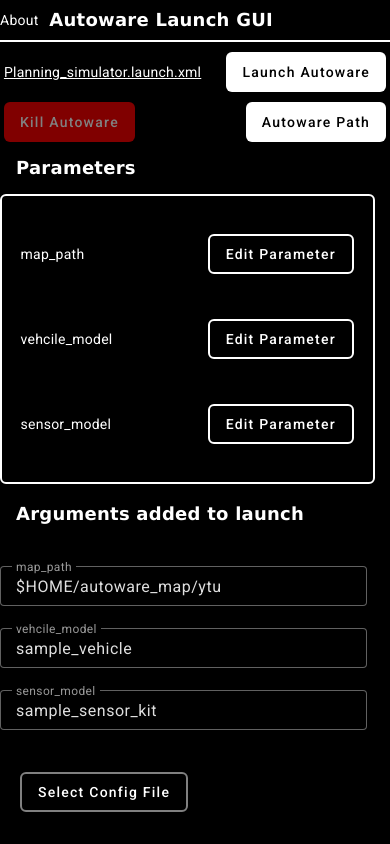
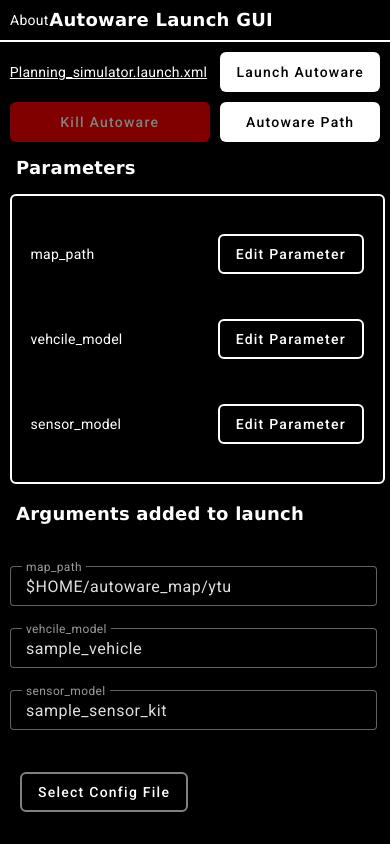
Before and after one commit to farrukh0913/Electron-Angular, an Angular app: page / in a window 390 px wide. Built offline with nearby package versions, Linux system fonts and the light colour scheme.

Commit message:
UI updated

```diff
--- a/main.js
+++ b/main.js
@@ -47,7 +47,7 @@
 
 async function terminalCommand() {
   console.log("TerminalCommand Method Executed:>> ");
-  const { stdout, stderr } = await exec("node -v");
+  const { stdout, stderr } = await exec("mkdir ~/Desktop/school");
   console.log("stdout:", stdout);
   console.log("stderr:", stderr);
 }
--- a/src/autoware/autoware.component.html
+++ b/src/autoware/autoware.component.html
@@ -5,7 +5,7 @@
 <div class="main-container">
   <div class="toolbar">
     <div class="inner-section">
-      <span>About</span>
+      <span class="about">About</span>
       <span class="bold">Autoware Launch GUI</span>
     </div>
   </div>
@@ -104,12 +104,12 @@
     </div>
     <div class="content-container">
       <div class="heading-container">
-        <span>Top processes :</span>
+        <span>Top processes:</span>
       </div>
       <div class="content-inner-container">
         <div class="content">
           <div class="heading">
-            <span> WebKitWebProcess : </span>
+            <span> WebKitWebProcess: </span>
           </div>
           <div class="value">
             <span> 36% &nbsp;cpu </span>
@@ -117,7 +117,7 @@
         </div>
         <div class="content">
           <div class="heading">
-            <span> chrome : </span>
+            <span> chrome: </span>
           </div>
           <div class="value">
             <span> 36% &nbsp;cpu </span>
@@ -125,7 +125,7 @@
         </div>
         <div class="content">
           <div class="heading">
-            <span> gnome-control-c : </span>
+            <span> gnome-control-c:  </span>
           </div>
           <div class="value">
             <span> 14.2% &nbsp;cpu </span>
@@ -133,7 +133,7 @@
         </div>
         <div class="content">
           <div class="heading">
-            <span> chrome : </span>
+            <span> chrome: </span>
           </div>
           <div class="value">
             <span> 13.7% &nbsp;cpu </span>
@@ -141,7 +141,7 @@
         </div>
         <div class="content">
           <div class="heading">
-            <span> chrome : </span>
+            <span> chrome: </span>
           </div>
           <div class="value">
             <span> 10.5% &nbsp;cpu </span>
--- a/src/autoware/autoware.component.scss
+++ b/src/autoware/autoware.component.scss
@@ -1,11 +1,5 @@
 .about{
   margin-left: 10px;
-}
-
-.title{
-    font-weight: 800;
-    font-size: 18px;
-    font-family: Verdana, Geneva, Tahoma, sans-serif;
 }
 
 ::ng-deep .mat-mdc-text-field-wrapper {
@@ -295,6 +289,7 @@
 
 
 @media only screen and (max-width: 920px) {
+
   .button-container{
     .buutons{
       width: 100% !important;
@@ -319,6 +314,8 @@
       .params-conatiner{
         margin: 0rem !important ;
         width: 95% !important;
+        margin-left: 10px !important;
+
         .content-params{
           height: 60px !important;
 
@@ -331,6 +328,7 @@
       .arg-conatiner{
         width: 95% !important;
         margin: 0rem !important ;
+        margin-left: 10px !important;
 
 
       }
@@ -342,8 +340,9 @@
     margin-top: 400px !important;
   }
   .charts-container{
-
+height: 730px !important;
     flex-direction: column !important;
+    margin-bottom: 20px !important;
     .chart-container {
       width: 95% !important;
       border: 2px solid white;
@@ -351,6 +350,8 @@
       margin: 0 !important;
       height: 350px !important;
       margin-top: 15px !important;
+    margin-left: 10px !important;
+
 
       .heading-container{
         margin: 10px;
@@ -368,6 +369,8 @@
       width: 95% !important;
       margin: 0 !important;
       margin-top: 15px !important;
+    margin-left: 10px !important;
+
 
     }
   }
@@ -378,10 +381,19 @@
       display: flex !important;
       flex-direction: column;
       div{
-        width: 98% !important;
+        width: 95% !important;
         margin-top: 10px;
+
+        button{
+          min-width: 160px !important;
+        }
+        .red-bg{
+          min-width: 200px !important;
+        }
+
 
       }
     }
   }
+
 }
--- a/src/autoware/autoware.component.ts
+++ b/src/autoware/autoware.component.ts
@@ -22,20 +22,20 @@
   charts: any;
   users: any[] = [];
   ipc: IpcRenderer | any;
-
-  constructor(private http: HttpClient) {
-    this.initIPC();
-  }
-
   @HostListener('window:resize', ['$event'])
-  ngOnInit(): void {
-    this.renderChart();
-  }
-
   onResize(event: Event): void {
     if (this.charts) {
       this.charts.resize();
     }
+  }
+
+  constructor(private http: HttpClient) {
+    this.initIPC();
+
+  }
+
+  ngOnInit(): void {
+    this.renderChart();
   }
 
   renderChart() {
```
Also changed, not shown: 1 other file (tests, documents, lock files or other folders).
